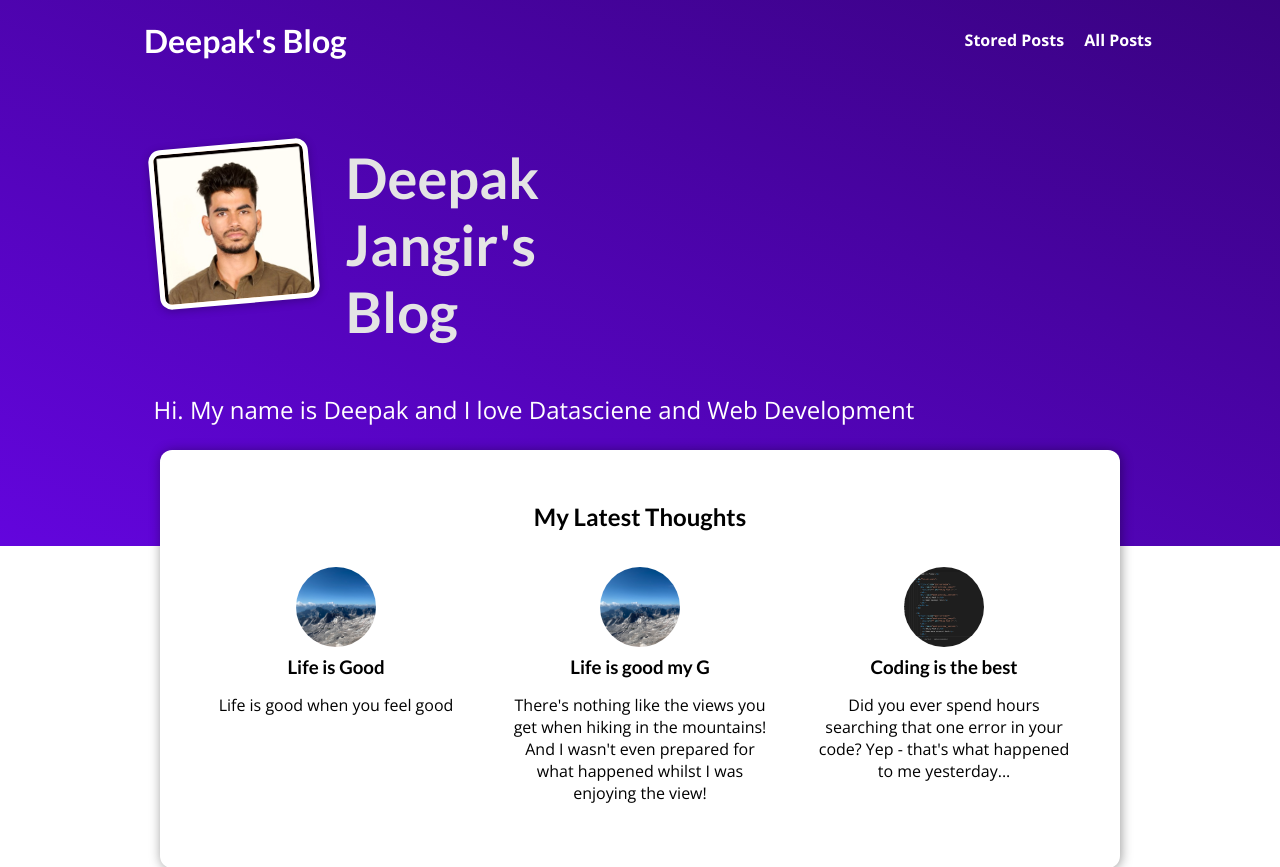
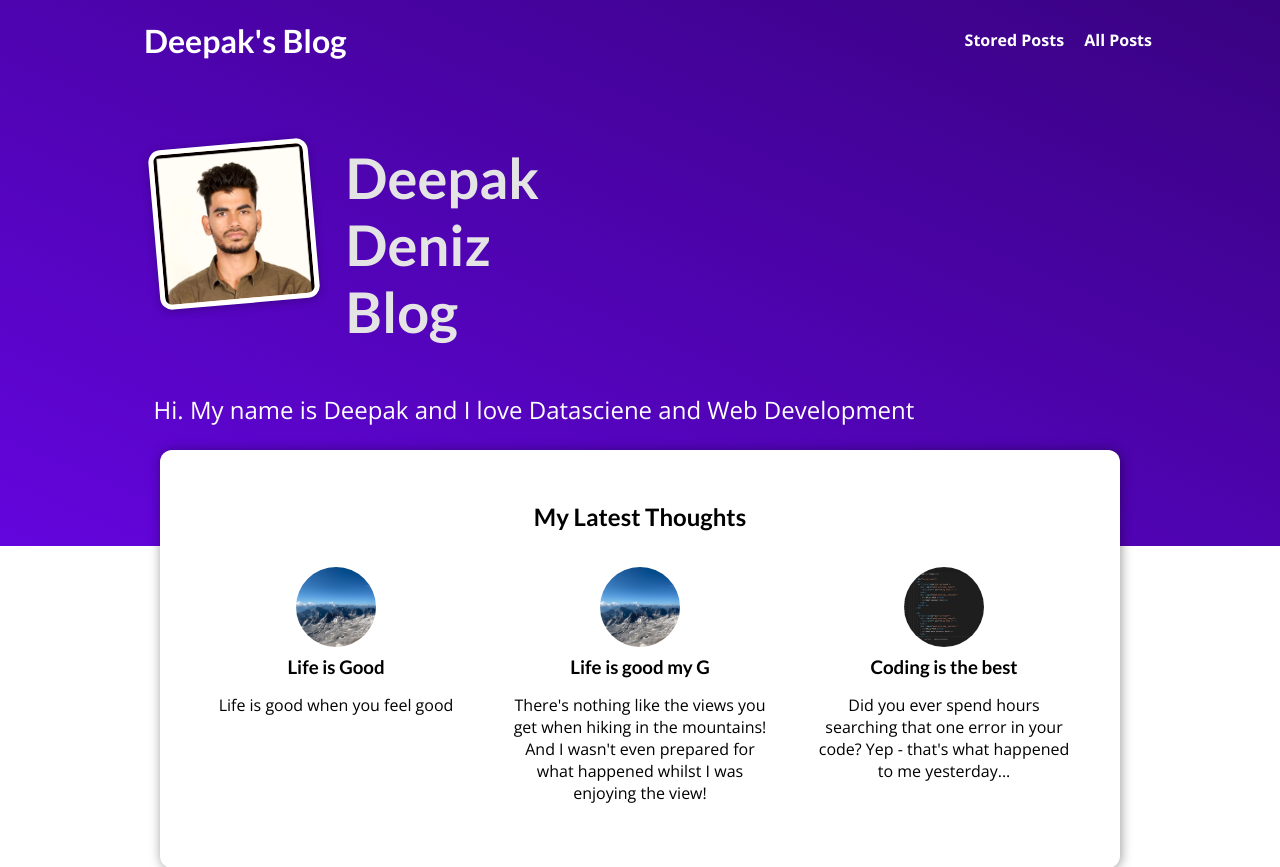
Before and after one commit to deepakjangir15/my-site, a Django app: page / in a window 1280 px wide. Shown: the top 867 px of the page. Run offline with Django 4.2, Linux system fonts and the light colour scheme; data comes from the database, SQL or seed files in the repository.

Commit message:
Checking a small change in deployment

```diff
--- a/blog/templates/blog/index.html
+++ b/blog/templates/blog/index.html
@@ -14,7 +14,7 @@
     <section id='welcome'>
         <header>
             <img src="{% static 'blog/images/deepak.jpeg' %}" alt="Deepak - The Author">
-            <h2>Deepak Jangir's Blog</h2>
+            <h2>Deepak Deniz Blog</h2>
         </header>
         <p>Hi. My name is Deepak and I love Datasciene and Web Development</p>
     </section>
```
